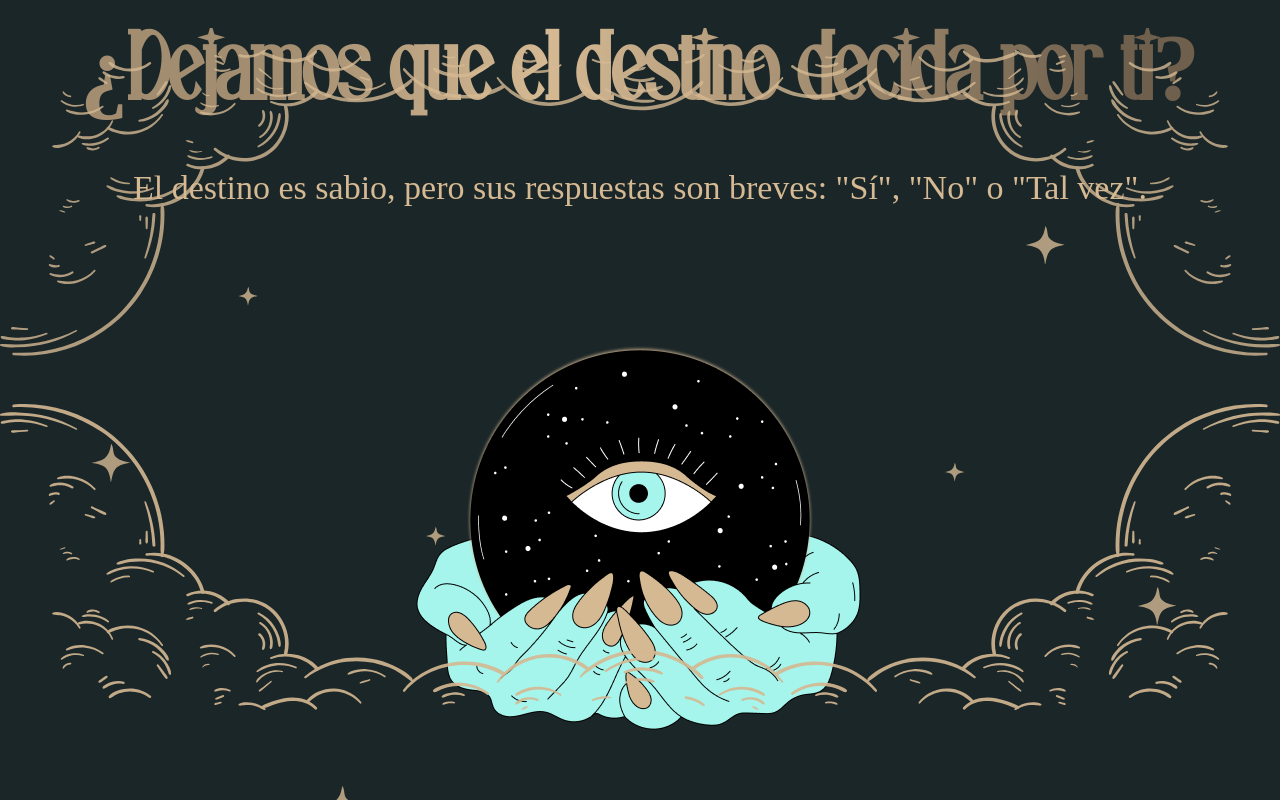
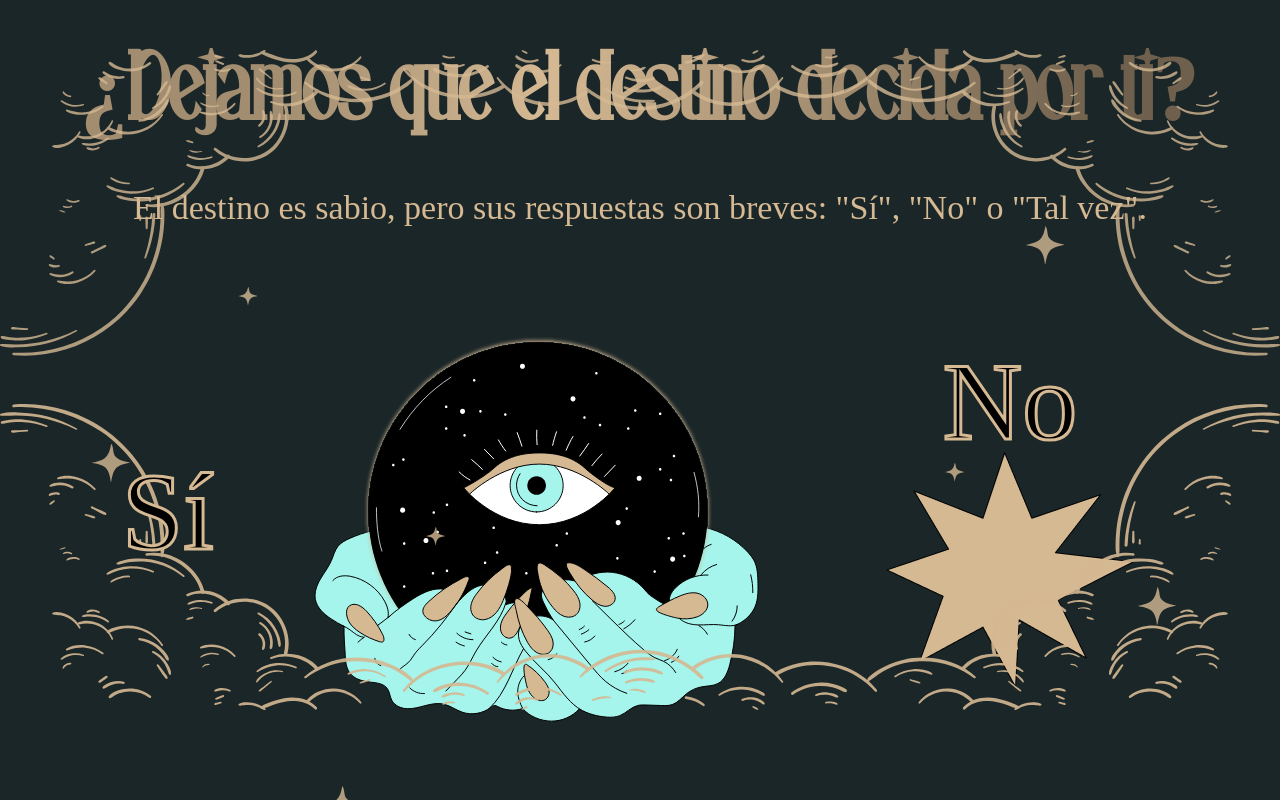
Before and after one commit to JessCardenas/oraculov1, a React (Vite) app: page / in a window 1280 px wide. Built offline with nearby package versions, Linux system fonts and the light colour scheme.

Commit message:
css update

```diff
--- a/src/components/HomeScreen.jsx
+++ b/src/components/HomeScreen.jsx
@@ -1,9 +1,10 @@
-import Bola_manos from "../assets/images/Bola_manos.png";
+import Bola_manos from "../assets/images/Bola_manos.svg";
+import Estrella_vector from "../assets/images/Estrella_vector.png";
 
 function HomeScreen({ cambiarPantalla }) {
   return (
     <div className="text-center space-y-6">
-      <h2 className="text-8xl font-bold font-starlight">
+      <h2 className="text-8xl font-bold">
         ¿Dejamos que el destino decida por ti?
       </h2>
       <h1 className="text-4xl">
@@ -11,12 +12,35 @@ function HomeScreen({ cambiarPantalla }) {
         vez".
       </h1>
 
-      <button
-        onClick={() => cambiarPantalla("oraculo")}
-        className="mt-4 px-6 py-3   rounded-lg"
-      >
-        <img src={Bola_manos} alt="Pregunta al Oráculo" />
-      </button>
+      <div className="flex items-center justify-around">
+        <div>
+          <button
+            onClick={() => cambiarPantalla("oraculo")}
+            className="group relative flex items-center justify-center"
+          >
+            <img
+              src={Estrella_vector}
+              alt="Estrella"
+              className="absolute inset-0 w-full h-full opacity-0 group-hover:opacity-100 transition-opacity duration-300"
+            />
+
+            <p className="z-10">Sí</p>
+          </button>
+        </div>
+
+        <div>
+          <img src={Bola_manos} alt="Pregunta al Oráculo" />{" "}
+        </div>
+        <div>
+          <button
+            onClick={() => cambiarPantalla("oraculo")}
+            className="mt-4 px-6 py-3   rounded-lg"
+          >
+            <p>No</p>
+            <img src={Estrella_vector} className="estrella" />
+          </button>
+        </div>
+      </div>
     </div>
   );
 }
--- a/src/index.css
+++ b/src/index.css
@@ -51,3 +51,19 @@ h2 {
   -webkit-background-clip: text;
   -webkit-text-fill-color: transparent;
 }
+
+p {
+  color: var(--Text_option-Text_color, #000);
+  text-align: center;
+  -webkit-text-stroke-width: 3px;
+  -webkit-text-stroke-color: var(--Text_option-Stroke_color, #d5b993);
+  font-family: "Starlight Rune - Personal Use";
+  font-size: 110px;
+  font-style: normal;
+  font-weight: 400;
+  line-height: 100px; /* 90.909% */
+}
+
+img .estrella {
+  position: absolute;
+}
```
Also changed, not shown: src/assets/images/Bola_manos.svg (added), src/assets/images/Estrella_vector.png (added).
